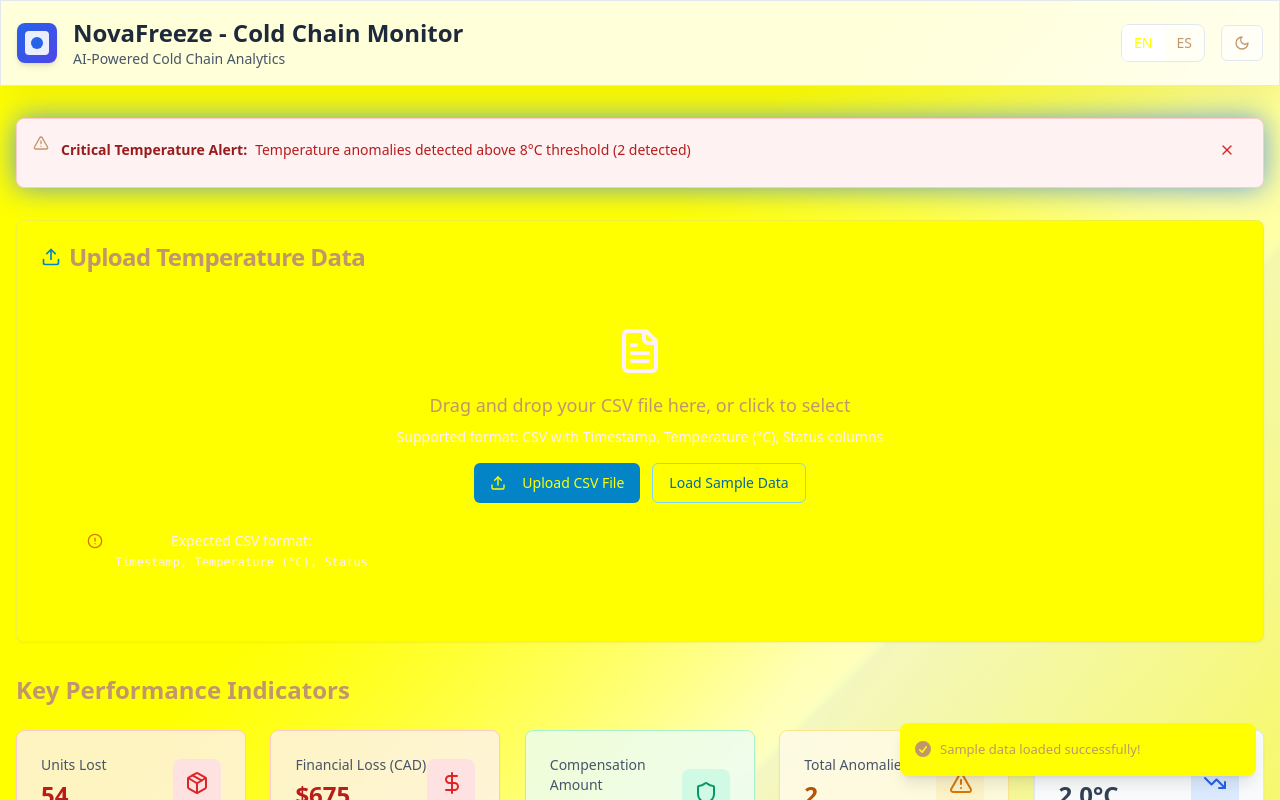
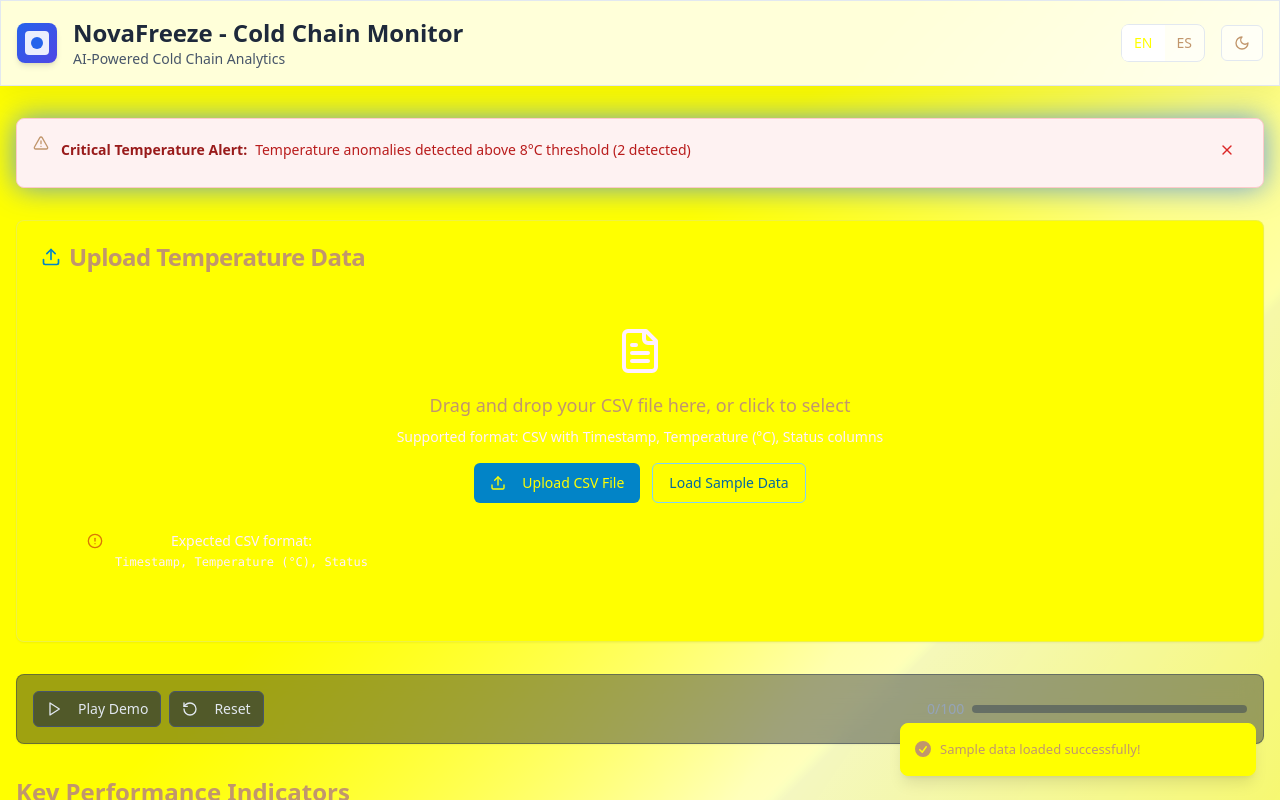
Before and after one commit to padg-ucw/nova-freeze-guardian-ai, a React (Vite) app: page / in a window 1280 px wide. Both pictures are taken after a click on the button "Load Sample Data". Shown: the top 800 px of the page. Built offline with nearby package versions, Linux system fonts and the light colour scheme.

Commit message:
Add dynamic demo with 100 data points
Implement dynamic demo for temperature and demand charts.

```diff
--- /dev/null
+++ b/src/components/DemoControls.tsx
@@ -0,0 +1,67 @@
+
+import React from 'react';
+import { Play, Pause, RotateCcw } from 'lucide-react';
+import { Button } from '@/components/ui/button';
+import { Card, CardContent } from '@/components/ui/card';
+import { Progress } from '@/components/ui/progress';
+
+interface DemoControlsProps {
+  isPlaying: boolean;
+  progress: number;
+  currentIndex: number;
+  onStart: () => void;
+  onStop: () => void;
+  onReset: () => void;
+}
+
+export const DemoControls: React.FC<DemoControlsProps> = ({
+  isPlaying,
+  progress,
+  currentIndex,
+  onStart,
+  onStop,
+  onReset
+}) => {
+  return (
+    <Card className="glassmorphism border-slate-700/50 bg-slate-900/40">
+      <CardContent className="p-4">
+        <div className="flex items-center justify-between gap-4">
+          <div className="flex items-center gap-2">
+            <Button
+              onClick={isPlaying ? onStop : onStart}
+              variant="outline"
+              size="sm"
+              className="bg-slate-800/60 border-slate-600 text-slate-200 hover:bg-slate-700/80"
+            >
+              {isPlaying ? (
+                <Pause className="h-4 w-4 mr-2" />
+              ) : (
+                <Play className="h-4 w-4 mr-2" />
+              )}
+              {isPlaying ? 'Pause' : 'Play'} Demo
+            </Button>
+
+            <Button
+              onClick={onReset}
+              variant="outline"
+              size="sm"
+              className="bg-slate-800/60 border-slate-600 text-slate-200 hover:bg-slate-700/80"
+            >
+              <RotateCcw className="h-4 w-4 mr-2" />
+              Reset
+            </Button>
+          </div>
+
+          <div className="flex-1 max-w-xs">
+            <div className="flex items-center gap-2">
+              <span className="text-sm text-slate-400 min-w-fit">
+                {currentIndex}/100
+              </span>
+              <Progress value={progress} className="flex-1" />
+            </div>
+          </div>
+        </div>
+      </CardContent>
+    </Card>
+  );
+};
--- a/src/components/ui/progress.tsx
+++ b/src/components/ui/progress.tsx
@@ -1,3 +1,4 @@
+
 import * as React from "react"
 import * as ProgressPrimitive from "@radix-ui/react-progress"
 
@@ -10,13 +11,13 @@ const Progress = React.forwardRef<
   <ProgressPrimitive.Root
     ref={ref}
     className={cn(
-      "relative h-4 w-full overflow-hidden rounded-full bg-secondary",
+      "relative h-2 w-full overflow-hidden rounded-full bg-slate-700/50",
       className
     )}
     {...props}
   >
     <ProgressPrimitive.Indicator
-      className="h-full w-full flex-1 bg-primary transition-all"
+      className="h-full w-full flex-1 bg-gradient-to-r from-blue-500 to-indigo-500 transition-all"
       style={{ transform: `translateX(-${100 - (value || 0)}%)` }}
     />
   </ProgressPrimitive.Root>
--- /dev/null
+++ b/src/hooks/useDynamicDemo.ts
@@ -0,0 +1,107 @@
+
+import { useState, useEffect, useCallback } from 'react';
+import { TemperatureReading, DemandForecastPoint } from '../types/temperature';
+
+interface UseDynamicDemoProps {
+  fullData: TemperatureReading[];
+  demandData: DemandForecastPoint[];
+}
+
+export const useDynamicDemo = ({ fullData, demandData }: UseDynamicDemoProps) => {
+  const [isPlaying, setIsPlaying] = useState(false);
+  const [currentIndex, setCurrentIndex] = useState(0);
+  const [displayData, setDisplayData] = useState<TemperatureReading[]>([]);
+  const [displayDemandData, setDisplayDemandData] = useState<DemandForecastPoint[]>([]);
+
+  // Generate 100 demo points from the full dataset
+  const generateDemoData = useCallback(() => {
+    if (fullData.length === 0) return [];
+
+    const demoPoints: TemperatureReading[] = [];
+    const interval = Math.max(1, Math.floor(fullData.length / 100));
+
+    for (let i = 0; i < Math.min(100, fullData.length); i++) {
+      const dataIndex = i * interval;
+      if (dataIndex < fullData.length) {
+        demoPoints.push({
+          ...fullData[dataIndex],
+          timestamp: new Date(Date.now() + i * 60000).toISOString() // 1 minute intervals
+        });
+      }
+    }
+
+    return demoPoints;
+  }, [fullData]);
+
+  const generateDemoDemandData = useCallback(() => {
+    if (demandData.length === 0) return [];
+
+    const demoDemandPoints: DemandForecastPoint[] = [];
+    const interval = Math.max(1, Math.floor(demandData.length / 100));
+
+    for (let i = 0; i < Math.min(100, demandData.length); i++) {
+      const dataIndex = i * interval;
+      if (dataIndex < demandData.length) {
+        demoDemandPoints.push({
+          ...demandData[dataIndex],
+          day: i + 1
+        });
+      }
+    }
+
+    return demoDemandPoints;
+  }, [demandData]);
+
+  const demoData = generateDemoData();
+  const demoDemandData = generateDemoDemandData();
+
+  const startDemo = () => {
+    setIsPlaying(true);
+    setCurrentIndex(0);
+    setDisplayData([]);
+    setDisplayDemandData([]);
+  };
+
+  const stopDemo = () => {
+    setIsPlaying(false);
+  };
+
+  const resetDemo = () => {
+    setIsPlaying(false);
+    setCurrentIndex(0);
+    setDisplayData([]);
+    setDisplayDemandData([]);
+  };
+
+  useEffect(() => {
+    if (!isPlaying || currentIndex >= 100) {
+      if (currentIndex >= 100) {
+        setIsPlaying(false);
+      }
+      return;
+    }
+
+    const timer = setTimeout(() => {
+      if (currentIndex < demoData.length) {
+        setDisplayData(prev => [...prev, demoData[currentIndex]]);
+      }
+      if (currentIndex < demoDemandData.length) {
+        setDisplayDemandData(prev => [...prev, demoDemandData[currentIndex]]);
+      }
+      setCurrentIndex(prev => prev + 1);
+    }, 100); // 100ms interval for smooth animation
+
+    return () => clearTimeout(timer);
+  }, [isPlaying, currentIndex, demoData, demoDemandData]);
+
+  return {
+    isPlaying,
+    currentIndex,
+    displayData,
+    displayDemandData,
+    startDemo,
+    stopDemo,
+    resetDemo,
+    progress: (currentIndex / 100) * 100
+  };
+};
--- a/src/pages/Index.tsx
+++ b/src/pages/Index.tsx
@@ -1,4 +1,3 @@
-
 import React, { useState } from 'react';
 import {
   Thermometer,
@@ -21,6 +20,8 @@ import { ThemeProvider } from '../contexts/ThemeContext';
 import { LanguageProvider, useLanguage } from '../contexts/LanguageContext';
 import { TemperatureReading, KPIData } from '../types/temperature';
 import { detectAnomalies, calculateKPIs, generateDemandForecast } from '../utils/anomalyDetection';
+import { DemoControls } from '../components/DemoControls';
+import { useDynamicDemo } from '../hooks/useDynamicDemo';
 
 const DashboardContent: React.FC = () => {
   const { t } = useLanguage();
@@ -30,6 +31,25 @@ const DashboardContent: React.FC = () => {
   const anomalies = detectAnomalies(temperatureData);
   const kpiData = calculateKPIs(anomalies);
   const demandForecast = generateDemandForecast(temperatureData);
+
+  // Dynamic demo hook
+  const {
+    isPlaying,
+    currentIndex,
+    displayData,
+    displayDemandData,
+    startDemo,
+    stopDemo,
+    resetDemo,
+    progress
+  } = useDynamicDemo({
+    fullData: temperatureData,
+    demandData: demandForecast
+  });
+
+  // Use demo data when playing, otherwise use full data
+  const chartTemperatureData = isPlaying && displayData.length > 0 ? displayData : temperatureData;
+  const chartDemandData = isPlaying && displayDemandData.length > 0 ? displayDemandData : demandForecast;
 
   const handleDataLoaded = (data: TemperatureReading[]) => {
     setTemperatureData(data);
@@ -57,6 +77,16 @@ const DashboardContent: React.FC = () => {
         {/* Dashboard Content */}
         {temperatureData.length > 0 ? (
           <>
+            {/* Demo Controls */}
+            <DemoControls
+              isPlaying={isPlaying}
+              progress={progress}
+              currentIndex={currentIndex}
+              onStart={startDemo}
+              onStop={stopDemo}
+              onReset={resetDemo}
+            />
+
             {/* KPI Dashboard */}
             <div className="space-y-6">
               <h2 className="text-2xl font-bold text-foreground">
@@ -104,13 +134,18 @@ const DashboardContent: React.FC = () => {
               <div className="flex flex-col lg:flex-row justify-between items-start lg:items-center gap-4">
                 <h2 className="text-2xl font-bold text-foreground">
                   Analytics Dashboard
+                  {isPlaying && (
+                    <span className="ml-2 text-sm text-blue-400 font-normal">
+                      (Live Demo - {currentIndex}/100 points)
+                    </span>
+                  )}
                 </h2>
                 <ExportButtons kpiData={kpiData} temperatureData={temperatureData} />
               </div>
 
               <div className="grid grid-cols-1 xl:grid-cols-2 gap-6">
-                <TemperatureChart data={temperatureData} />
-                <DemandForecastChart data={demandForecast} />
+                <TemperatureChart data={chartTemperatureData} />
+                <DemandForecastChart data={chartDemandData} />
               </div>
             </div>
 
```
